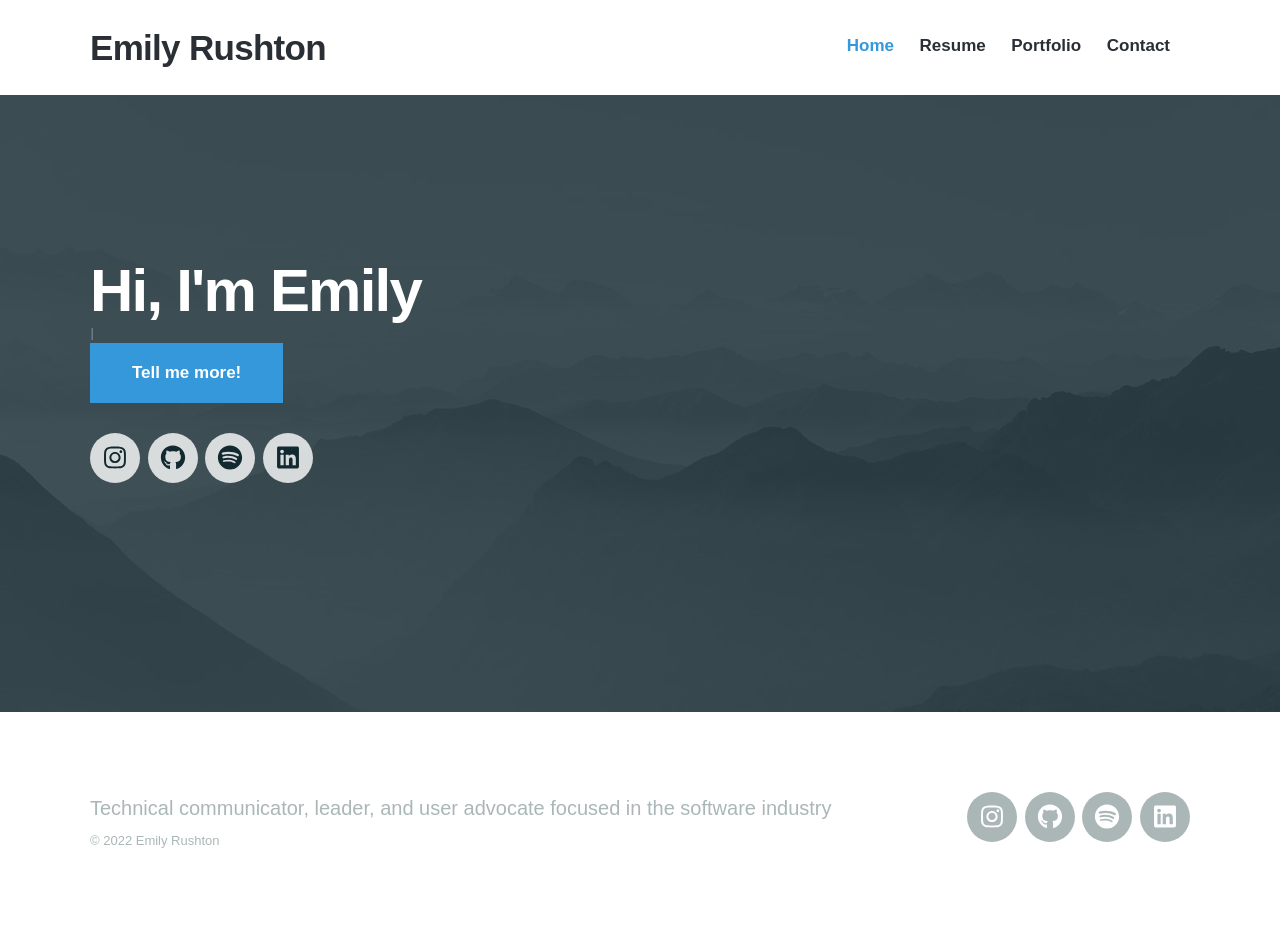
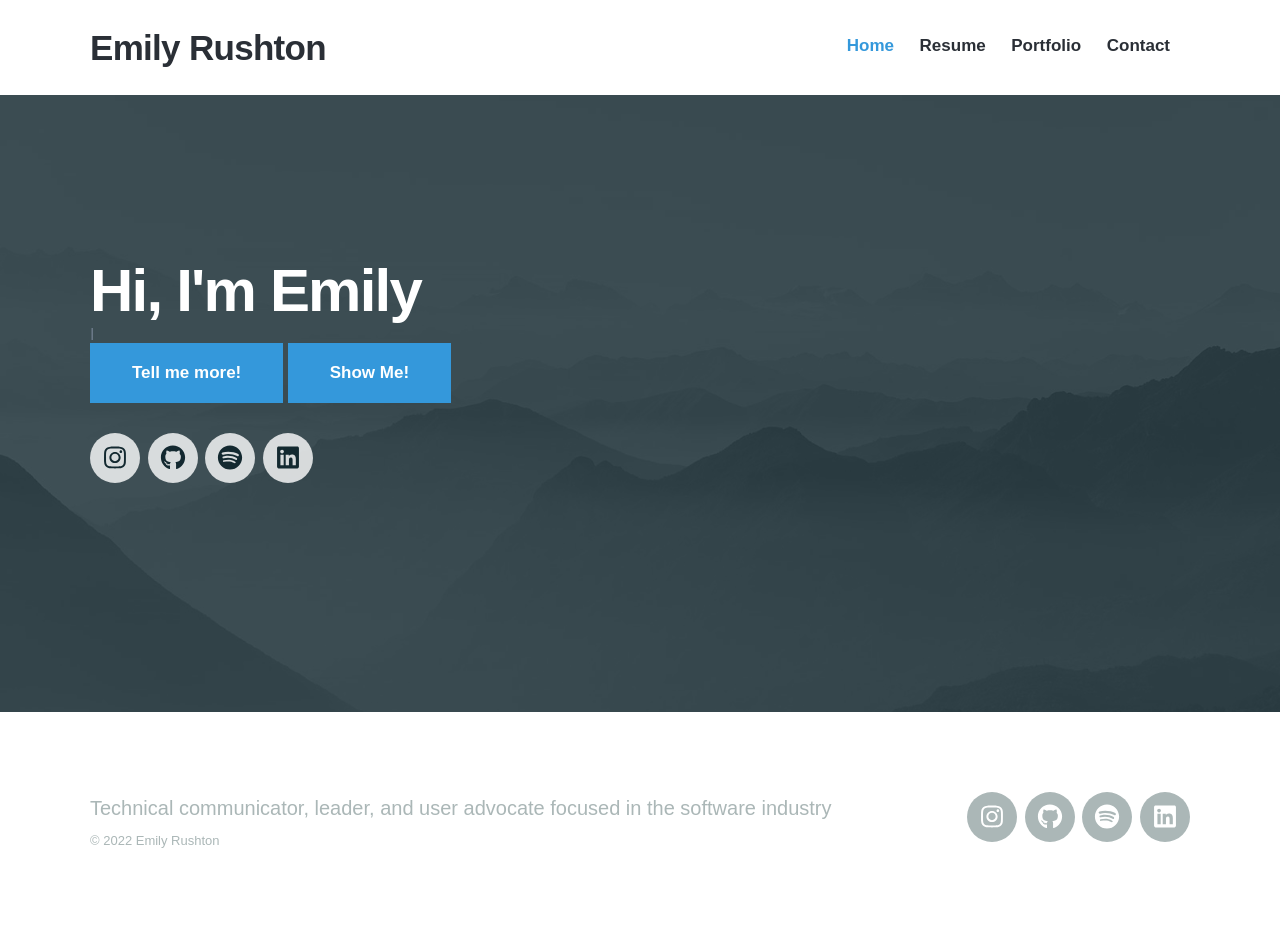
Before and after one commit to emilyrushton/emilyrushton.github.io, a Jekyll site: the page built from index.html, in a window 1280 px wide. Built offline with Jekyll 4.4.1, drawn with Linux system fonts in a browser that asks for light colours; nearby versions of some CDN libraries; some web fonts are replaced.

Commit message:
Update index.html

```diff
--- a/index.html
+++ b/index.html
@@ -18,6 +18,7 @@ featured_image: /images/demo/demo-landscape-2-b-w.jpg
 		<div id='output'></div>
 		<input id='par2' type='button' class='button button--large' value='Tell me more!' />
 		<input style="display: none;" id='par3' type='button' class='button button--large' value='Like what?' />
+		<a href="/portfolio" type='button' class='button button--large'> Show Me!</a>
 		<input style="display: none;" id='par4' type='button' class='button button--large' value='But why?' />
 
 		{% include socials.html %}
```
